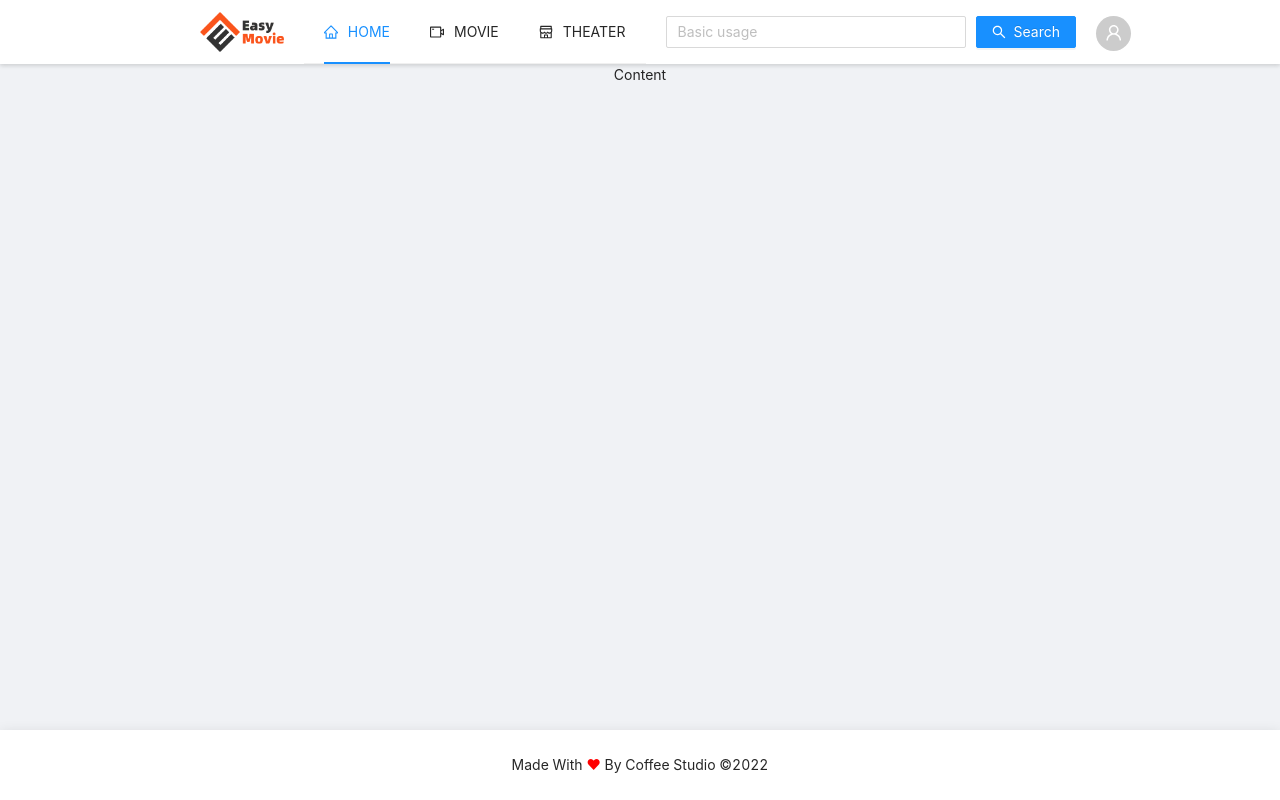
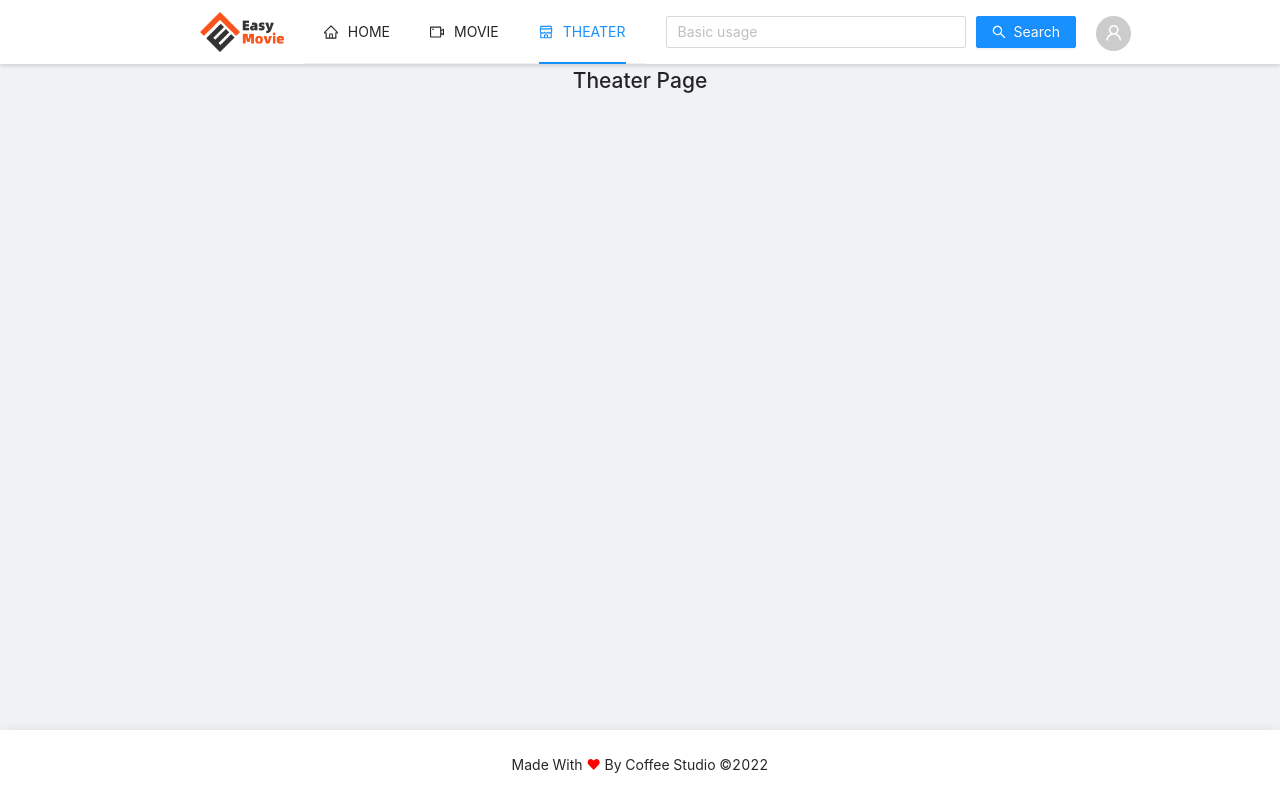
Before and after one commit to AFS-Bootcamp-202207-Class-3-1/easy-movie-ui, a React (Create React App) app: page /theater in a window 1280 px wide. Built offline with nearby package versions, Linux system fonts and the light colour scheme.

Commit message:
feat: init multiple pages

```diff
--- a/src/App.js
+++ b/src/App.js
@@ -1,7 +1,11 @@
 import "./App.css";
-import { Layout } from "antd";
 import IndexHeader from "./layout/IndexHeader";
 import IndexFooter from "./layout/IndexFooter";
+import IndexPage from "./pages/IndexPage";
+import MoviePage from "./pages/MoviePage";
+import TheaterPage from "./pages/TheaterPage";
+import { Layout } from "antd";
+import { Route, Routes, Outlet } from "react-router-dom";
 const { Header, Footer, Content } = Layout;
 
 function App() {
@@ -11,7 +15,15 @@ function App() {
         <Header className="header">
           <IndexHeader />
         </Header>
-        <Content className="main-content">Content</Content>
+        <Content className="main-content">
+          <Routes>
+            <Route path="/" element={<Outlet />}>
+              <Route index element={<IndexPage />} />
+              <Route path="/movie" element={<MoviePage />} />
+              <Route path="/theater" element={<TheaterPage />} />
+            </Route>
+          </Routes>
+        </Content>
         <Footer className="footer">
           <IndexFooter />
         </Footer>
--- a/src/layout/Navbar.js
+++ b/src/layout/Navbar.js
@@ -3,41 +3,48 @@ import {
   VideoCameraOutlined,
   ShopOutlined,
 } from "@ant-design/icons";
-import { useState } from "react";
+import { useEffect, useState } from "react";
 import { Menu } from "antd";
+import { useNavigate, useLocation } from "react-router-dom";
 
 const items = [
   {
     label: "HOME",
-    key: "index",
+    key: "/",
     icon: <HomeOutlined />,
   },
   {
     label: "MOVIE",
-    key: "movie",
+    key: "/movie",
     icon: <VideoCameraOutlined />,
   },
   {
     label: "THEATER",
-    key: "theater",
+    key: "/theater",
     icon: <ShopOutlined />,
   },
 ];
 
 const Navbar = () => {
-  const [current, setCurrent] = useState("index");
+  const navigate = useNavigate();
+  const location = useLocation();
 
-  const onClick = (e) => {
-    console.log("click ", e);
-    setCurrent(e.key);
+  const [current, setCurrent] = useState(location.pathname);
+
+  const toSelectedPage = ({ key }) => {
+    navigate(key);
   };
+
+  useEffect(() => {
+    setCurrent(location.pathname);
+  }, [location.pathname]);
 
   return (
     <Menu
       style={{
         width: "100%",
       }}
-      onClick={onClick}
+      onClick={toSelectedPage}
       selectedKeys={[current]}
       mode="horizontal"
       items={items}
--- /dev/null
+++ b/src/pages/IndexPage.js
@@ -0,0 +1,9 @@
+const Index = () => {
+  return (
+    <div>
+      <h1>Index</h1>
+    </div>
+  );
+}
+
+export default Index;
--- /dev/null
+++ b/src/pages/MoviePage.js
@@ -0,0 +1,9 @@
+const MoviePage = () => {
+  return (
+    <div>
+      <h1>Movie Page</h1>
+    </div>
+  );
+}
+
+export default MoviePage;
--- /dev/null
+++ b/src/pages/TheaterPage.js
@@ -0,0 +1,9 @@
+const TheaterPage = () => {
+  return (
+    <div>
+      <h1>Theater Page</h1>
+    </div>
+  );
+}
+
+export default TheaterPage;
```
